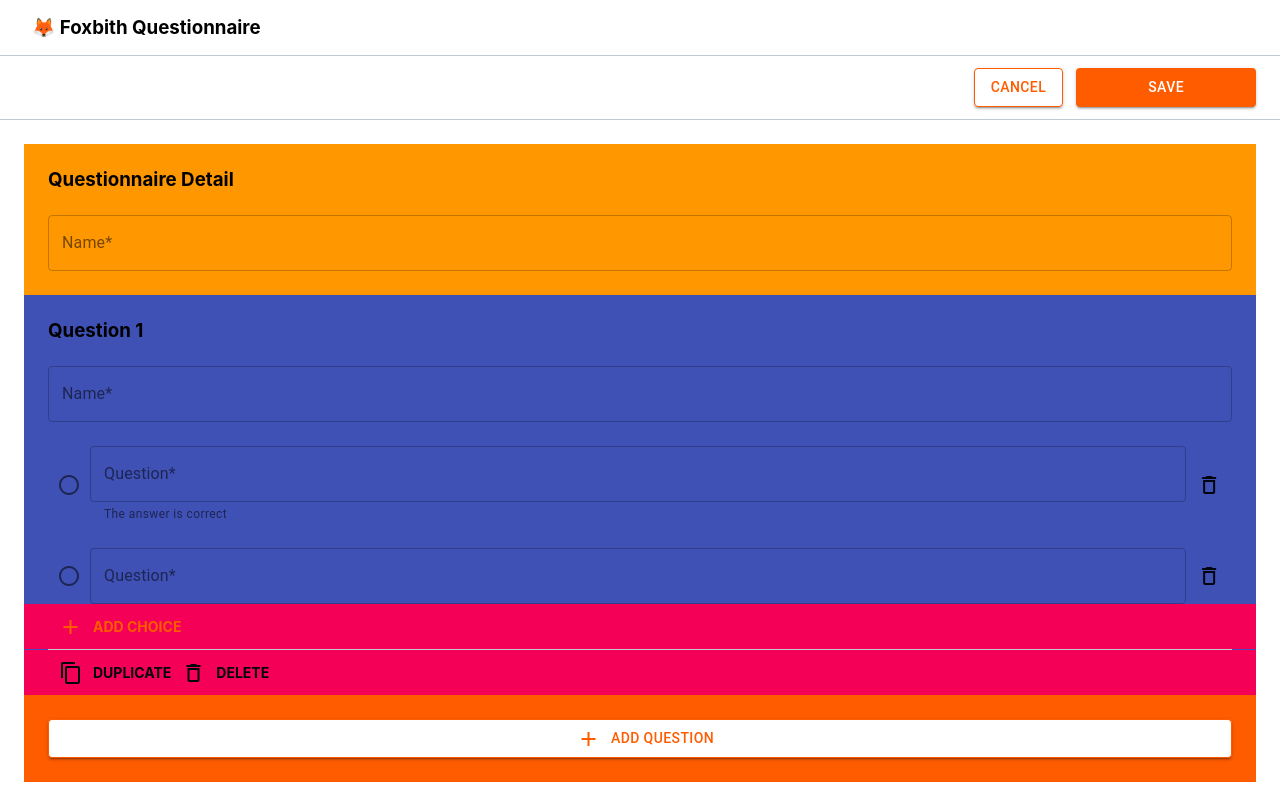
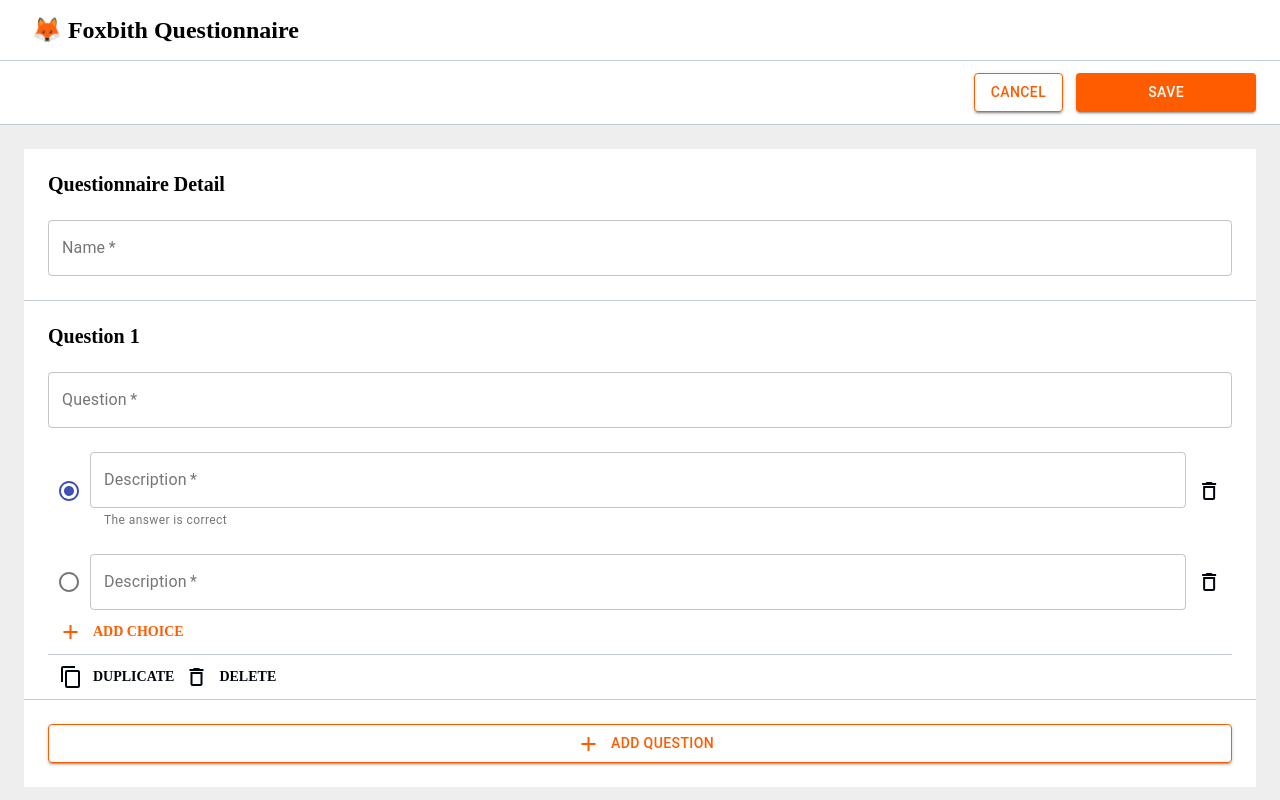
Before and after one commit to IounOm/test-foxbith, a React (Create React App) app: page / in a window 1280 px wide. Shown: the top 800 px of the page. Built offline with nearby package versions, Linux system fonts and the light colour scheme.

Commit message:
update App.js
delete element original and update radio

```diff
--- a/src/App.css
+++ b/src/App.css
@@ -36,3 +36,9 @@
     transform: rotate(360deg);
   }
 }
+
+body{
+  background-color: rgb(238, 238, 238);
+  font-family: 'Prompt';
+  font-style: normal;
+}
--- a/src/App.js
+++ b/src/App.js
@@ -7,25 +7,41 @@ import TextField from '@material-ui/core/TextField';
 
 function App() {
 
-  const MyTextField = styled(TextField)({
-    width: '100%',
-  });
+  // const MyTextField = styled(TextField)({
+  //   width: '100%',
+  // });
 
   const useStyles = makeStyles({
-    container: {
-      backgroundColor: '#FE6B8B',
-    },
     divHeader: {
       width: '100%',
-      padding: '16px 0 16px 24px'
+      padding: '16px 0 16px 24px',
+      backgroundColor: '#FFFFFF',
     },
     divLine: {
       height: '1px',
       width: '100%',
       backgroundColor: '#C2C9D1'
     },
-    h3: {
+    bgSave: {
+      backgroundColor: '#FFFFFF',
+    },
+    btnSave: {
+      backgroundColor: "#FF5C00",
+      color:"white",
+      padding:"0 72px 0 72px",
+      marginLeft:"13px"
+    },
+    btnCancel: {
+      backgroundColor: "white",
+      color:"#FF5C00",
+      border: "1px solid #FF5C00"
+    },
+    TextField: {
+      width: '100%',
+    },
+    h6: {
       margin: '0 0 24px 0',
+      fontSize: '20px',
     },
     p: {
       fontSize: '14px',
@@ -37,91 +53,115 @@ function App() {
       fontWeight: 'bold',
       color: '#00040C',
     },
-
-
-    // textField: {
-    //   width: '100%',
-    // },
+    btnAddQuestion: {
+      backgroundColor: "white",
+      color:"#FF5C00",
+      border: "1px solid #FF5C00",
+      width:"100%"
+    },
   });
   const classes = useStyles();
+
+  // for radio change
+  const [selectedValue, setSelectedValue] = React.useState('1');
+  const handleChange = (event) => {
+    setSelectedValue(event.target.value);
+    console.log(selectedValue);
+  };
+
+  const checkRadio = selectedValue;
+
   return (
     <div>
-      <container className={classes.container}>
+      <container>
         <from>
-          <div className={classes.divHeader}>
-            <Box component="h3" display="inline" m={1}>🦊 Foxbith Questionnaire</Box>
-          </div>
+          {/* header */}
+          <Box component="div"className={classes.divHeader}>
+            <Box component="h5" fontSize="24px" display="inline" m={1}>🦊 Foxbith Questionnaire</Box>
+          </Box>
 
-          <div className={classes.divLine}></div>
-            <Box display="flex" flexDirection="row-reverse" mt={1.5} mb={1.5} mr={3}>
-              <Button variant="contained" style={{backgroundColor: "#FF5C00", color:"white", padding:"0 72px 0 72px", marginLeft:"13px"}}>SAVE</Button>
-              <Button variant="contained" style={{backgroundColor: "white", color:"#FF5C00", border: "1px solid #FF5C00"}}>CANCEL</Button>
+          {/* btnSave */}
+          <Box component="div" className={classes.divLine}></Box>
+            <Box component="div" className={classes.bgSave} display="flex" flexDirection="row-reverse" pt={1.5} pb={1.5} pr={3}>
+              <Button type="submit" variant="contained" className={classes.btnSave}>SAVE</Button>
+              <Button variant="contained" className={classes.btnCancel}>CANCEL</Button>
             </Box>
-          <div className={classes.divLine}></div>
+          <Box component="div" className={classes.divLine}></Box>
 
           {/* question detail */}
-          <Box component="div" display="block" mt={3} ml={3} mr={3} bgcolor="primary.main">
-            <Box component="div" display="block" p={3} bgcolor="warning.main">
-              <h3 className={classes.h3}>Questionnaire Detail</h3>
-              <MyTextField className="TextField" id="outlined-basic" label="Name*" variant="outlined"/>
+            <Box component="div" display="block" p={3} mt={3} ml={3} mr={3} bgcolor="#FFFFFF">
+              <Box component="h6" className={classes.h6}>Questionnaire Detail</Box>
+              <TextField className={classes.TextField} id="outlined-basic" label="Name" variant="outlined" required/>
             </Box>
+            <Box component="div" display="block" ml={3} mr={3} bgcolor="#FFFFFF">
+              <Box component="div" className={classes.divLine}></Box>
             </Box>
 
           {/* question */}
-            <Box component="div" display="block" ml={3} mr={3} bgcolor="primary.main">
-              <Box component="div" display="block" pt={3} pl={3} pr={3} bgcolor="primary.main">
+            <Box component="div" display="block" ml={3} mr={3} bgcolor="#FFFFFF">
+              <Box component="div" display="block" pt={3} pl={3} pr={3}>
                 <Box component="div" display="block">
-                  <h3 className={classes.h3}>Question 1</h3>
-                  <MyTextField className="TextField" id="outlined-basic" label="Name*" variant="outlined"/>
+                  <Box component="h6" className={classes.h6}>Question 1</Box>
+                  <TextField className={classes.TextField} id="outlined-basic" label="Question" variant="outlined" required/>
                 </Box>
 
                 <Box component="div" display="flex" flexDirection="row" alignItems="center" marginTop="24px">
-                  <Radio value="" color="primary"/>
-                  <MyTextField className="TextField" id="outlined-basic" label="Question*" variant="outlined" helperText="The answer is correct"/>
+                  <Radio checked={selectedValue === '1'} value='1' color="primary" name="radio-question" onChange={handleChange}/>
+                  {checkRadio == 1 ? <TextField className={classes.TextField} id="outlined-basic" label="Description" variant="outlined" helperText="The answer is correct" required/>
+                  : <TextField className={classes.TextField} id="outlined-basic" label="Description" variant="outlined" required/>}
                   <svg width="50" height="18" viewBox="0 0 14 18" fill="none" xmlns="http://www.w3.org/2000/svg">
                   <path d="M1 16C1 17.1 1.9 18 3 18H11C12.1 18 13 17.1 13 16V4H1V16ZM3 6H11V16H3V6ZM10.5 1L9.5 0H4.5L3.5 1H0V3H14V1H10.5Z" fill="#00040C"/>
                   </svg>
                 </Box>
                 <Box component="div" display="flex" flexDirection="row" alignItems="center" marginTop="24px">
-                  <Radio value="" color="primary"/>
-                  <MyTextField className="TextField" id="outlined-basic" label="Question*" variant="outlined"/>
+                  <Radio checked={selectedValue === '2'} value='2' color="primary" name="radio-question" onChange={handleChange}/>
+                  {checkRadio == 2 ? <TextField className={classes.TextField} id="outlined-basic" label="Description" variant="outlined" helperText="The answer is correct" required/>
+                  : <TextField className={classes.TextField} id="outlined-basic" label="Description" variant="outlined" required/>}
                   <svg width="50" height="18" viewBox="0 0 14 18" fill="none" xmlns="http://www.w3.org/2000/svg">
                   <path d="M1 16C1 17.1 1.9 18 3 18H11C12.1 18 13 17.1 13 16V4H1V16ZM3 6H11V16H3V6ZM10.5 1L9.5 0H4.5L3.5 1H0V3H14V1H10.5Z" fill="#00040C"/>
                   </svg>
                 </Box>
               </Box>
 
-              <Box component="div" display="flex" flexDirection="row" alignItems="center" pl={3} pr={3} bgcolor="secondary.main">
+              {/* add choice */}
+              <Box component="div" display="flex" flexDirection="row" alignItems="center" pl={3} pr={3} bgcolor="#FFFFFF">
               <svg width="45" height="14" viewBox="0 0 14 14" fill="none" xmlns="http://www.w3.org/2000/svg">
               <path d="M14 8H8V14H6V8H0V6H6V0H8V6H14V8Z" fill="#FF5C00"/>
               </svg>
-              <p className={classes.p}>ADD CHOICE</p>
+              <Box component="p" className={classes.p}>ADD CHOICE</Box>
+              </Box>
 
-              </Box>
+              {/* duplicate and delete */}
               <Box component="div" display="flex" alignItems="center" pl={3} pr={3}>
                 <div className={classes.divLine}></div>
               </Box>
-              <Box component="div" display="flex" alignItems="center" pl={3} pr={3} bgcolor="secondary.main">
+
+              <Box component="div" display="flex" alignItems="center" pl={3} pr={3} bgcolor="#FFFFFF">
+                <Box component="div" display="flex" alignItems="center">
                   <svg width="45" height="22" viewBox="0 0 19 22" fill="none" xmlns="http://www.w3.org/2000/svg">
                   <path d="M14 0H2C0.9 0 0 0.9 0 2V16H2V2H14V0ZM17 4H6C4.9 4 4 4.9 4 6V20C4 21.1 4.9 22 6 22H17C18.1 22 19 21.1 19 20V6C19 4.9 18.1 4 17 4ZM17 20H6V6H17V20Z" fill="#00040C"/>
                   </svg>
                   <p className={classes.p1}>DUPLICATE</p>
+                </Box>
 
+                <Box component="div" display="flex" alignItems="center">
                   <svg width="45" height="18" viewBox="0 0 14 18" fill="none" xmlns="http://www.w3.org/2000/svg">
                   <path d="M1 16C1 17.1 1.9 18 3 18H11C12.1 18 13 17.1 13 16V4H1V16ZM3 6H11V16H3V6ZM10.5 1L9.5 0H4.5L3.5 1H0V3H14V1H10.5Z" fill="#00040C"/>
                   </svg>
                   <p className={classes.p1}>DELETE</p>
                 </Box>
               </Box>
+              <Box component="div" display="block" bgcolor="#FFFFFF">
+                <Box component="div" className={classes.divLine}></Box>
+              </Box>
+            </Box>
 
             {/* Add question */}
-            <Box component="div" display="block" ml={3} mr={3} bgcolor="#FF5C00">
-              <Box component="div" display="flex" alignItems="center" p={3}>
-                <Button variant="contained" style={{backgroundColor: "white", color:"#FF5C00", border: "1px solid #FF5C00", width:"100%"}}>
+              <Box component="div" display="flex" alignItems="center" p={3} ml={3} mr={3} bgcolor="#FFFFFF">
+                <Button variant="contained" className={classes.btnAddQuestion}>
                 <svg width="45" height="14" viewBox="0 0 14 14" fill="none" xmlns="http://www.w3.org/2000/svg">
                 <path d="M14 8H8V14H6V8H0V6H6V0H8V6H14V8Z" fill="#FF5C00"/>
                 </svg>ADD QUESTION</Button>
-              </Box>
               </Box>
         </from>
       </container>
```
Lines whose indentation alone changed are shown as unchanged.
